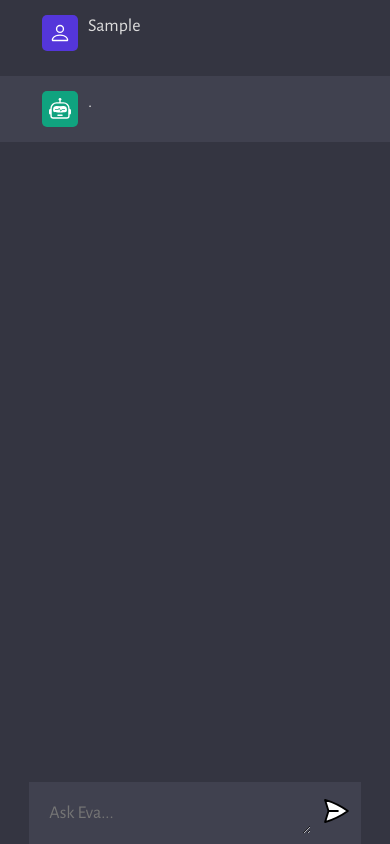
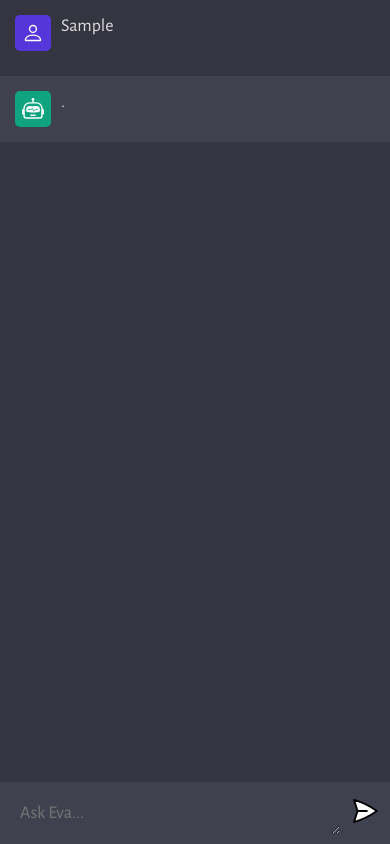
Before and after one commit to Pranaymajee/open_ai_eva, a website built with Vite: page client/index.html in a window 390 px wide. Both pictures are taken after typing "Sample" into the empty fields and a click on the button 335 px from the left and 813 px from the top of the page. Built offline with nearby package versions, Linux system fonts and the light colour scheme.

Commit message:
Added media query

```diff
--- a/client/style.css
+++ b/client/style.css
@@ -128,3 +128,13 @@ form img {
   width: 30px;
   height: 30px;
 }
+
+@media (max-width: 992px) {
+  .chat {
+    width: 100%;
+  }
+
+  form {
+    width: 100%;
+  }
+}
```
